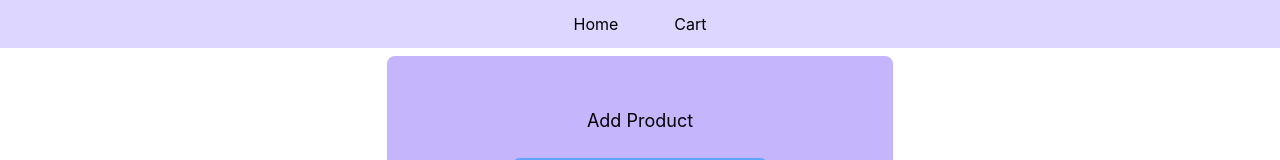
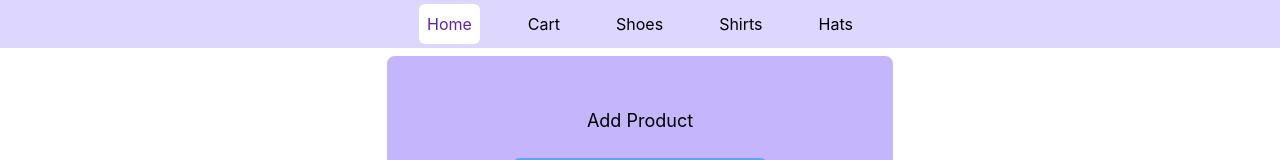
Before and after one commit to AliBayat78/store-practice-project, a React (Create React App) app: page / in a window 1280 px wide. Shown: the top 160 px of the page. Built offline with nearby package versions, Linux system fonts and the light colour scheme; no server answers.

Commit message:
navbar Move Items created

```diff
--- a/package.json
+++ b/package.json
@@ -11,6 +11,7 @@
     "@types/react": "^18.0.27",
     "@types/react-dom": "^18.0.10",
     "@types/react-router-dom": "^5.3.3",
+    "array-move": "^4.0.0",
     "axios": "^1.2.3",
     "react": "^18.2.0",
     "react-dom": "^18.2.0",
--- a/src/components/Navbar/Navbar.tsx
+++ b/src/components/Navbar/Navbar.tsx
@@ -1,8 +1,54 @@
+import { arrayMoveMutable } from 'array-move'
+import { useState } from 'react'
+import { isTemplateSpan } from 'typescript'
+import { menuItemsType } from '../../models/models'
+
 const Navbar = () => {
+  const [menuItems, setMenuItems] = useState<menuItemsType[]>([
+    { title: 'Home', selected: true, id: 1 },
+    { title: 'Cart', selected: false, id: 2 },
+    { title: 'Shoes', selected: false, id: 3 },
+    { title: 'Shirts', selected: false, id: 4 },
+    { title: 'Hats', selected: false, id: 5 },
+  ])
+
+  const selectItemHandler = (id: number) => {
+    const cloneState = [...menuItems]
+
+    cloneState.map((item) => {
+      if (item.selected) {
+        item.selected = false
+      }
+      return item
+    })
+
+    const index = cloneState.findIndex((item) => item.id === id)
+    const copySelectedItem = { ...menuItems[index] }
+
+    copySelectedItem.selected = true
+    cloneState[index] = copySelectedItem
+
+    // changing the index in state
+    arrayMoveMutable(cloneState, index, 2)
+
+    setMenuItems(cloneState)
+  }
+
   return (
     <div className="bg-violet-200 w-full h-12 flex flex-row justify-center items-center">
-      <button className="hover:bg-white hover:text-violet-800 m-5 p-2 rounded-md">Home</button>
-      <button className="hover:bg-white hover:text-violet-800 m-5 p-2 rounded-md">Cart</button>
+      {menuItems.map((item) => {
+        return (
+          <button
+            onClick={() => selectItemHandler(item.id)}
+            key={Math.random()}
+            className={`hover:bg-white hover:text-violet-800 m-5 p-2 rounded-md ${
+              item.selected ? 'bg-white text-violet-800' : ''
+            }`}
+          >
+            {item.title}
+          </button>
+        )
+      })}
     </div>
   )
 }
--- a/src/models/models.ts
+++ b/src/models/models.ts
@@ -10,3 +10,9 @@ export interface Cart {
 export type ReactChildrenProps = {
   children?: React.ReactNode
 }
+
+export interface menuItemsType {
+  title: string
+  selected: boolean
+  id: number
+}
```
Also changed, not shown: 1 other file (tests, documents, lock files or other folders).
